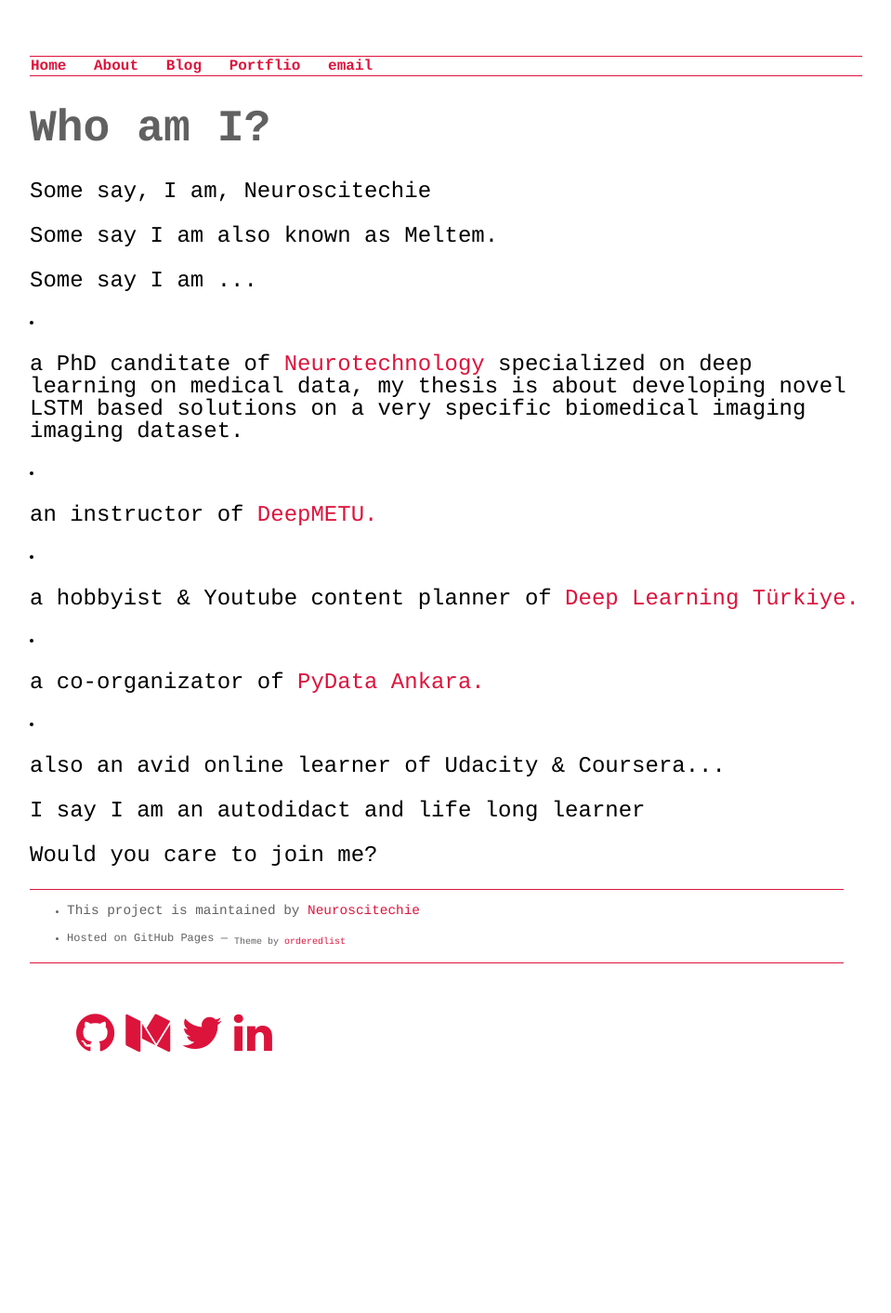
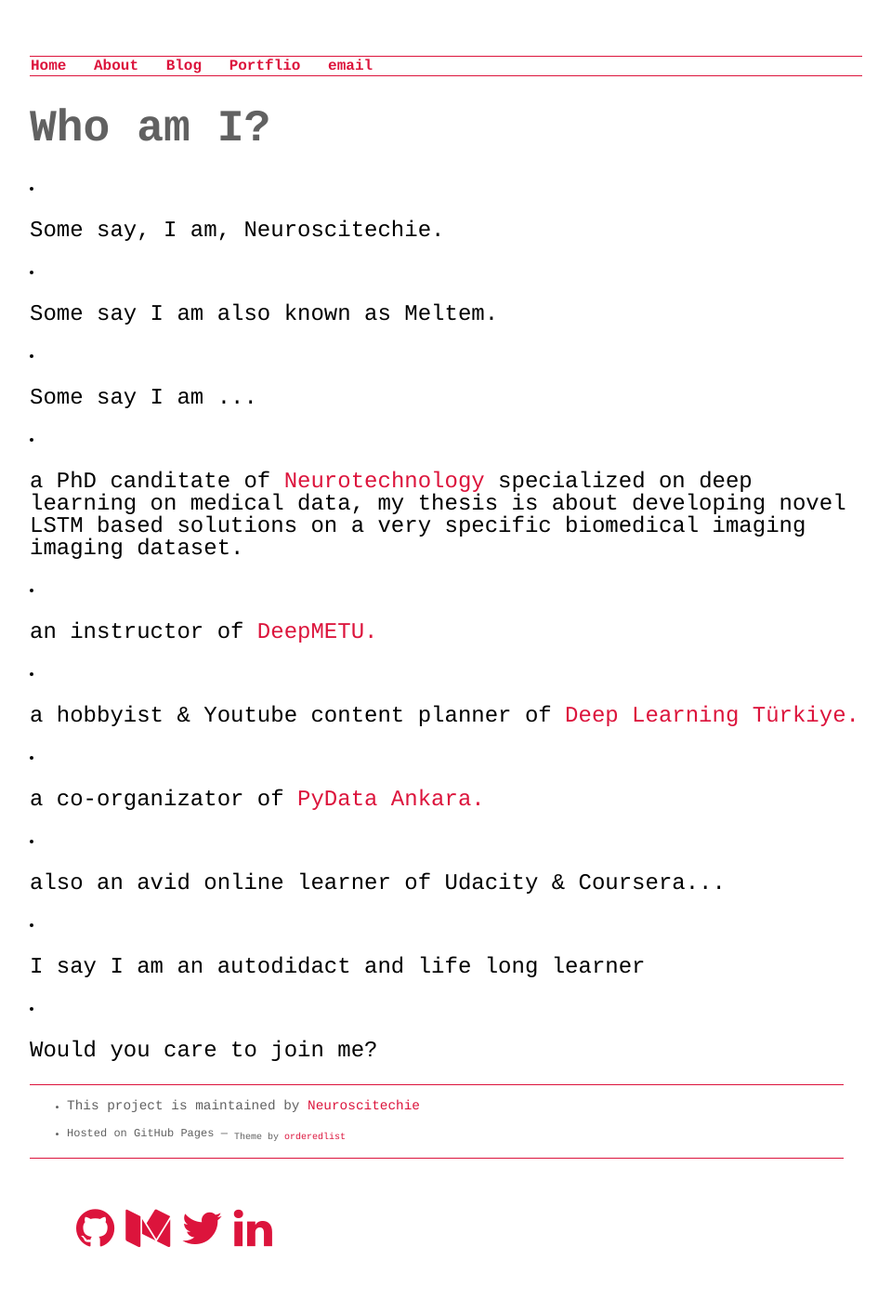
Before and after one commit to inantubek/meltemiatay.github.io, a Jekyll site: the page built from about/index.html, in a window 1280 px wide. Shown: the whole page at 93% size, without its empty margins (160-1119 px from the left). Built offline with Jekyll 4.4.1, drawn with Linux system fonts in a browser that asks for light colours; nearby versions of some CDN libraries; before the commit the page ends 1202 px from its top, so only the background shows below that.

```diff
--- a/about/index.html
+++ b/about/index.html
@@ -3,16 +3,16 @@ layout: default
 title: A Neuroscitechie Blog
 ---
 
-		<div class="about">
+                 <div class="about">
 			<h1>Who am I?</h1>
-			<p> Some say, I am, Neuroscitechie </p>
-			<p> Some say I am also known as Meltem.  </p>
-			<p> Some say I am ... </p>
+			<li><p> Some say, I am, Neuroscitechie.</p></li>
+			<li><p> Some say I am also known as Meltem.</p></li>
+			<li><p> Some say I am ... </p></li>
 			<li><p>a PhD canditate of <a href="http://nsnt.metu.edu.tr/en">Neurotechnology</a> specialized on deep learning on medical data, my thesis is about developing novel LSTM based solutions on a very specific biomedical imaging imaging dataset.</p></li>
 			<li><p>an instructor of <a href="https://www.facebook.com/deepmetu/">DeepMETU.</a></p></li>
 			<li><p>a hobbyist & Youtube content planner of <a href="http://www.deeplearningturkiye.com/">Deep Learning Türkiye.</a></p></li>
 			<li><p>a co-organizator of <a href="https://www.meetup.com/PyData-Ankara/">PyData Ankara.</a></p></li>
 			<li><p>also an avid online learner of Udacity & Coursera...</p></li>
-			<p> I say I am an autodidact and life long learner</p>
-			<p> Would you care to join me? </p>
+			<li><p> I say I am an autodidact and life long learner</p></li>
+			<li><p> Would you care to join me?</p></li>
                 </div>
```
